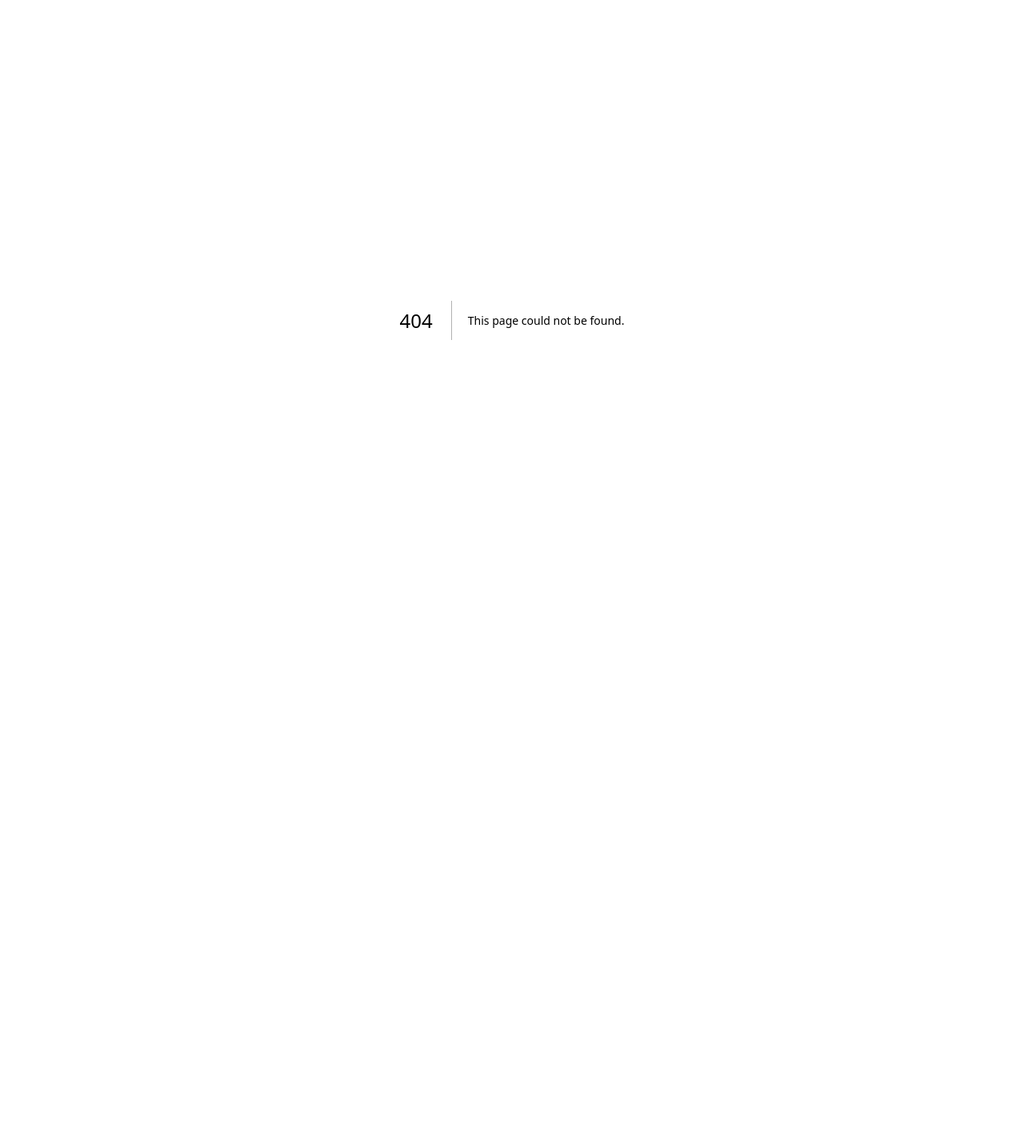
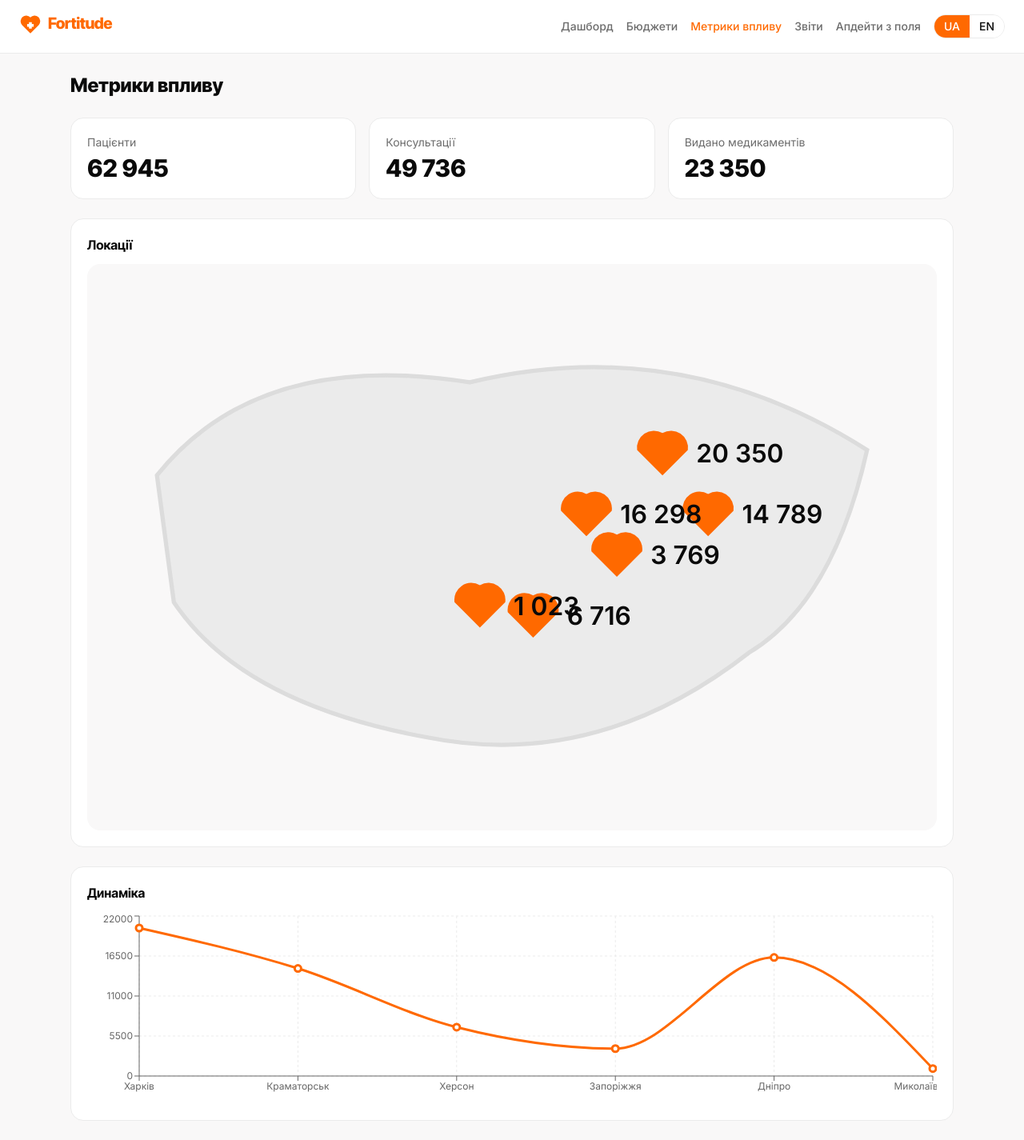
Before and after one commit to 0NIK5/CRM_FORT, a Next.js app: page /CRM_FORT/portal/impact in a window 1280 px wide. Before the commit this address had no page. Shown: the whole page at 80% size. Before the commit the page ends 800 px from the top, so only its background shows below. Built offline with nearby package versions, Linux system fonts and the light colour scheme.

Commit message:
feat: portal — бюджет, метрики впливу с картой, звіти, апдейти

```diff
--- /dev/null
+++ b/app/portal/budget/page.tsx
@@ -0,0 +1,30 @@
+'use client';
+import { PageHeader } from '@/components/ui/PageHeader';
+import { Card } from '@/components/ui/Card';
+import { BarChartCard } from '@/components/charts/BarChart';
+import { useLang } from '@/lib/i18n-context';
+import { formatMoney, formatPct } from '@/lib/format';
+import { mock } from '@/lib/mock';
+import { PORTAL_DONOR_ID } from '@/lib/portal-constants';
+
+export default function PortalBudget() {
+  const { t } = useLang();
+  const grantIds = mock.grants.filter((g) => g.donorId === PORTAL_DONOR_ID).map((g) => g.id);
+  const lines = mock.budget.filter((b) => grantIds.includes(b.grantId));
+  const byCat: Record<string, { planned: number; actual: number }> = {};
+  lines.forEach((l) => { (byCat[l.category] ??= { planned: 0, actual: 0 });
+    byCat[l.category].planned += l.planned; byCat[l.category].actual += l.actual; });
+  const rows = Object.entries(byCat).map(([category, v]) => ({ category, ...v,
+    pct: ((v.actual - v.planned) / v.planned) * 100 }));
+  return (
+    <div><PageHeader title={t('nav.budget')} />
+      <Card className="mb-6"><BarChartCard data={rows.map((r) => ({ name: r.category, value: r.actual }))} /></Card>
+      <Card><ul className="space-y-1 text-sm">{rows.map((r) => (
+        <li key={r.category} className="flex justify-between border-b border-surface-muted pb-1">
+          <span>{r.category}</span>
+          <span>{formatMoney(r.actual,'USD')} / {formatMoney(r.planned,'USD')}
+            <span className="text-ink/50"> {formatPct(r.pct)}</span></span></li>))}
+      </ul></Card>
+    </div>
+  );
+}
--- /dev/null
+++ b/app/portal/impact/page.tsx
@@ -0,0 +1,29 @@
+'use client';
+import { PageHeader } from '@/components/ui/PageHeader';
+import { StatCard } from '@/components/ui/StatCard';
+import { Card } from '@/components/ui/Card';
+import { LineChartCard } from '@/components/charts/LineChart';
+import { UkraineImpactMap } from '@/components/map/UkraineImpactMap';
+import { useLang } from '@/lib/i18n-context';
+import { mock } from '@/lib/mock';
+
+export default function PortalImpact() {
+  const { t } = useLang();
+  const rec = mock.program;
+  const patients = rec.reduce((s, r) => s + r.patients, 0);
+  const consultations = rec.reduce((s, r) => s + r.consultations, 0);
+  const meds = rec.reduce((s, r) => s + r.meds, 0);
+  return (
+    <div><PageHeader title={t('nav.impact')} />
+      <div className="grid gap-4 sm:grid-cols-3">
+        <StatCard label="Пацієнти" value={patients.toLocaleString('uk-UA')} />
+        <StatCard label="Консультації" value={consultations.toLocaleString('uk-UA')} />
+        <StatCard label="Видано медикаментів" value={meds.toLocaleString('uk-UA')} />
+      </div>
+      <Card className="mt-6"><h3 className="mb-3 font-display font-bold">Локації</h3>
+        <UkraineImpactMap records={rec} metric="patients" /></Card>
+      <Card className="mt-6"><h3 className="mb-3 font-display font-bold">Динаміка</h3>
+        <LineChartCard data={rec.map((r) => ({ name: r.location, value: r.patients }))} /></Card>
+    </div>
+  );
+}
--- /dev/null
+++ b/app/portal/reports/page.tsx
@@ -0,0 +1,26 @@
+'use client';
+import { PageHeader } from '@/components/ui/PageHeader';
+import { Card } from '@/components/ui/Card';
+import { Badge } from '@/components/ui/Badge';
+import { useLang } from '@/lib/i18n-context';
+import { mock, grantName } from '@/lib/mock';
+import { PORTAL_DONOR_ID } from '@/lib/portal-constants';
+
+export default function PortalReports() {
+  const { t } = useLang();
+  const grantIds = mock.grants.filter((g) => g.donorId === PORTAL_DONOR_ID).map((g) => g.id);
+  const reports = mock.reports.filter((r) => grantIds.includes(r.grantId) && r.status === 'approved');
+  return (
+    <div><PageHeader title={t('nav.reports')} />
+      <div className="grid gap-4 sm:grid-cols-2">{reports.map((r) => (
+        <Card key={r.id} className="flex items-center justify-between">
+          <div><div className="font-medium">{grantName(r.grantId)}</div>
+            <div className="text-sm text-ink/50">{r.type} · {r.deadline}</div></div>
+          <button className="rounded-xl bg-brand px-4 py-2 text-sm font-medium text-white hover:bg-brand-dark">
+            {t('common.download')}</button>
+        </Card>))}
+      </div>
+      {reports.length === 0 && <p className="text-ink/50">—</p>}
+    </div>
+  );
+}
--- /dev/null
+++ b/app/portal/updates/page.tsx
@@ -0,0 +1,23 @@
+'use client';
+import { PageHeader } from '@/components/ui/PageHeader';
+import { Card } from '@/components/ui/Card';
+import { useLang } from '@/lib/i18n-context';
+const UPDATES = [
+  { date: '2026-06-15', text: 'Мобільна клініка відвідала Херсонщину: 320 пацієнтів за тиждень.' },
+  { date: '2026-05-28', text: 'Психологічна підтримка для дітей у Харкові — новий цикл занять.' },
+  { date: '2026-05-10', text: 'Видано партію медикаментів прифронтовим громадам Донеччини.' },
+];
+export default function PortalUpdates() {
+  const { t } = useLang();
+  return (
+    <div><PageHeader title={t('nav.updates')} />
+      <div className="space-y-6">{UPDATES.map((u, i) => (
+        <Card key={i}>
+          <div className="mb-3 h-40 w-full rounded-xl bg-gradient-to-br from-brand-light to-surface-muted" />
+          <div className="text-xs text-ink/50">{u.date}</div>
+          <p className="mt-1">{u.text}</p>
+        </Card>))}
+      </div>
+    </div>
+  );
+}
```
